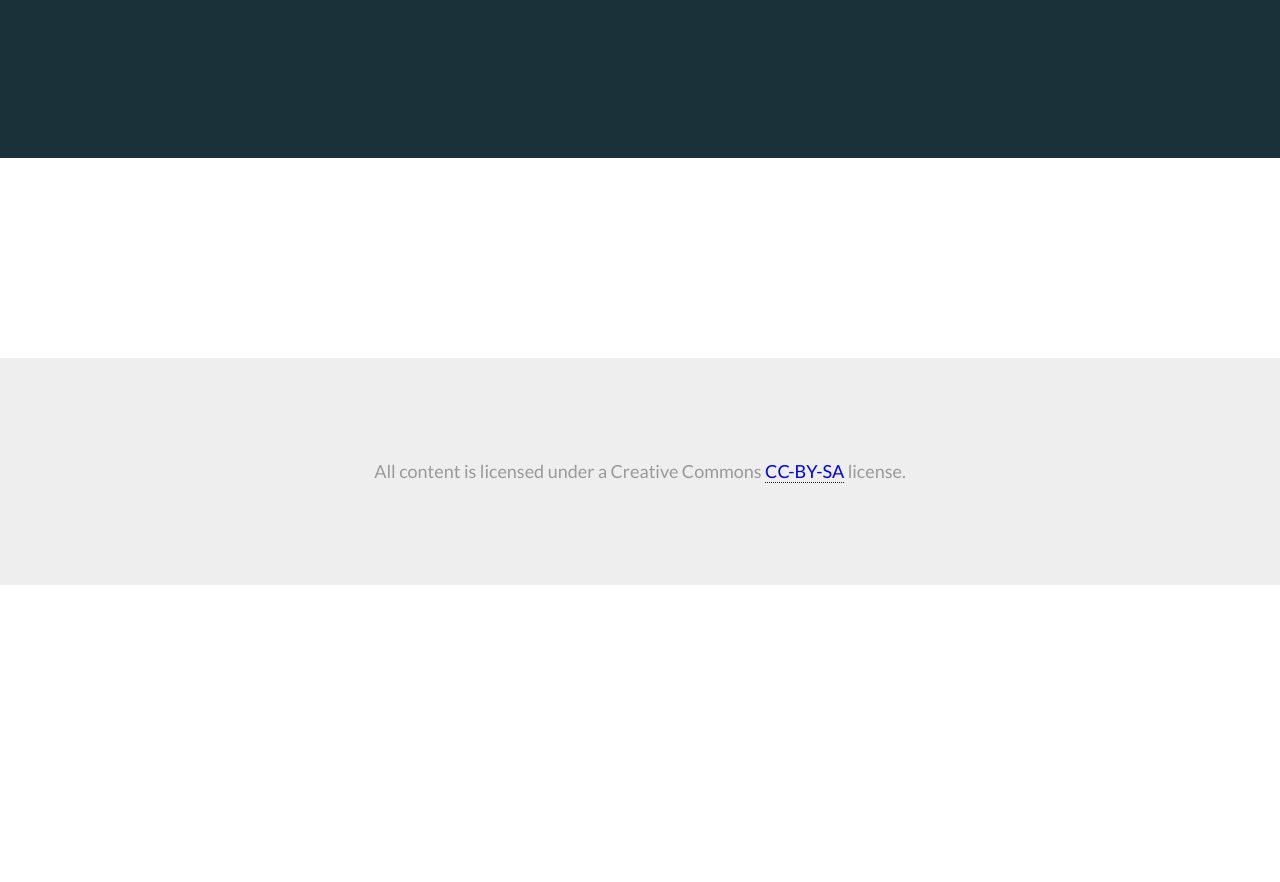
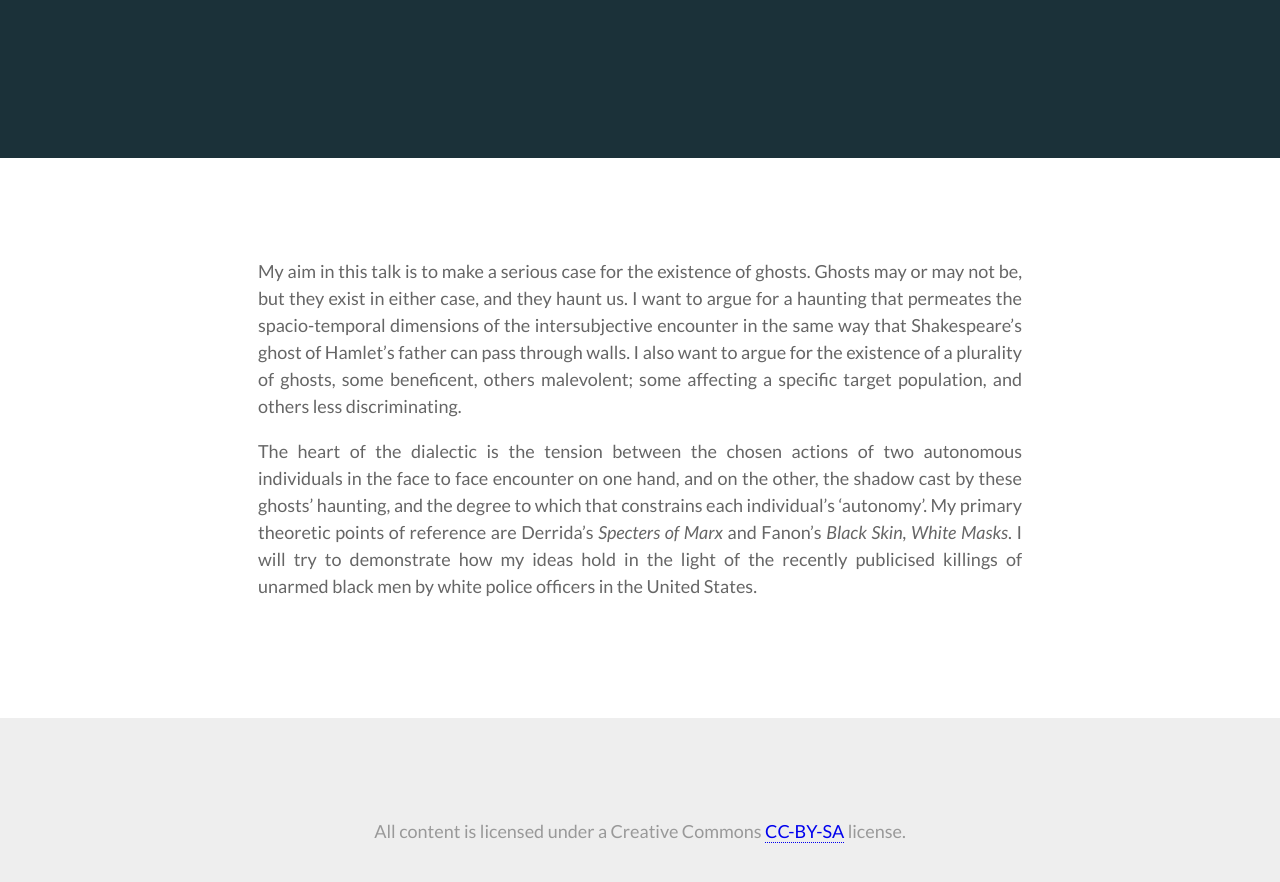
Before and after one commit to davekinkead/dailydialectic, a Jekyll site: the page built from _posts/2015-03-13-i-see-dead-people.md, in a window 1280 px wide and 900 px high, scrolled down 623 px. Shown: the top 882 px of the window. Built offline with Jekyll 4.4.1, drawn with Linux system fonts in a browser that asks for light colours; before the commit the page ends 1208 px from its top, so only the background shows below that.

Commit message:
Update Bryan's talk

```diff
--- a/_posts/2015-03-13-i-see-dead-people.md
+++ b/_posts/2015-03-13-i-see-dead-people.md
@@ -6,3 +6,7 @@ layout: bite
 status: forthcoming
 date: 13 Mar 2015
 ---
+
+My aim in this talk is to make a serious case for the existence of ghosts. Ghosts may or may not be, but they exist in either case, and they haunt us. I want to argue for a haunting that permeates the spacio-temporal dimensions of  the intersubjective encounter in the same way that Shakespeare’s ghost of Hamlet’s father can pass through walls. I also want to argue for the existence of a plurality of ghosts, some beneficent, others malevolent; some affecting a specific target population, and others less discriminating.
+
+The heart of the dialectic is the tension between the chosen actions of two autonomous individuals in the face to face encounter on one hand, and on the other, the shadow cast by these ghosts’ haunting, and the degree to which that constrains each individual’s ‘autonomy’. My primary theoretic points of reference are Derrida’s _Specters of Marx_ and Fanon’s _Black Skin, White Masks_. I will try to demonstrate how my ideas hold in the light of the recently publicised killings of unarmed black men by white police officers in the United States.
```
Also changed, not shown: faq.md (+1 -0 lines), readme.md.
